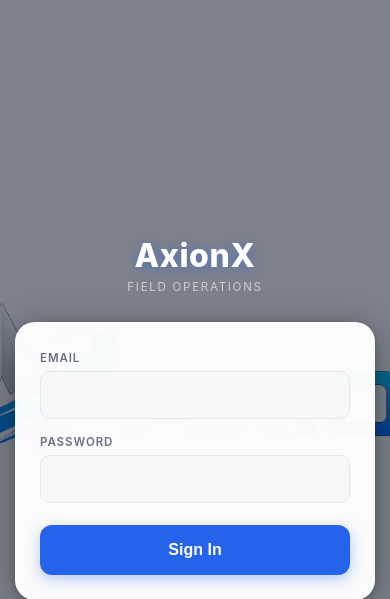
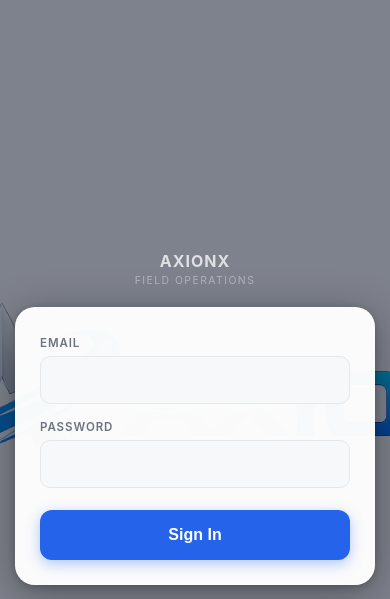
Before and after one commit to reclaimingtheacres-ui/axionx, a Flask app: page /m/login in a window 390 px wide. Shown: the top 599 px of the page. Run offline with Flask 3, Linux system fonts and the light colour scheme; data comes from the database, SQL or seed files in the repository; data that the repository does not hold is empty; parts of the project's set-up code (start-up, migrations or seed data) failed here and were passed over.

Commit message:
Simplify the mobile login screen by reducing branding elements
Update the mobile login template to reduce the size and prominence of the brand wordmark, making the login screen cleaner.

Replit-Commit-Author: Agent
Replit-Commit-Session-Id: 4b7c62e9-2bc3-4e6d-9766-30ca2a71b7ec
Replit-Commit-Checkpoint-Type: full_checkpoint
Replit-Commit-Event-Id: 04ff8d9d-978e-43cd-a4ae-468cba253745
Replit-Commit-Screenshot-Url: https://storage.googleapis.com/screenshot-production-us-central1/39eff0fe-e471-42b9-acca-839e18631cba/4b7c62e9-2bc3-4e6d-9766-30ca2a71b7ec/VSZFA3W
Replit-Helium-Checkpoint-Created: true

```diff
--- a/templates/mobile/login.html
+++ b/templates/mobile/login.html
@@ -52,24 +52,24 @@ body::before {
 /* Everything above the overlay */
 .brand, .card { position: relative; z-index: 1; }
 
-/* ── Brand / logo area ── */
+/* ── Wordmark above card ── */
 .brand {
   text-align: center;
-  margin-bottom: 28px;
+  margin-bottom: 20px;
 }
 .brand-logo {
-  font-size: 2rem;
-  font-weight: 800;
-  letter-spacing: .02em;
-  color: #ffffff;
-  text-shadow: 0 2px 12px rgba(37,99,235,.5);
+  font-size: 1rem;
+  font-weight: 700;
+  letter-spacing: .06em;
+  color: rgba(255,255,255,0.75);
+  text-transform: uppercase;
 }
 .brand-sub {
-  font-size: .72rem;
-  color: rgba(255,255,255,.6);
-  letter-spacing: .15em;
+  font-size: .65rem;
+  color: rgba(255,255,255,.4);
+  letter-spacing: .14em;
   text-transform: uppercase;
-  margin-top: 5px;
+  margin-top: 3px;
 }
 
 /* ── Login card ── */
```
